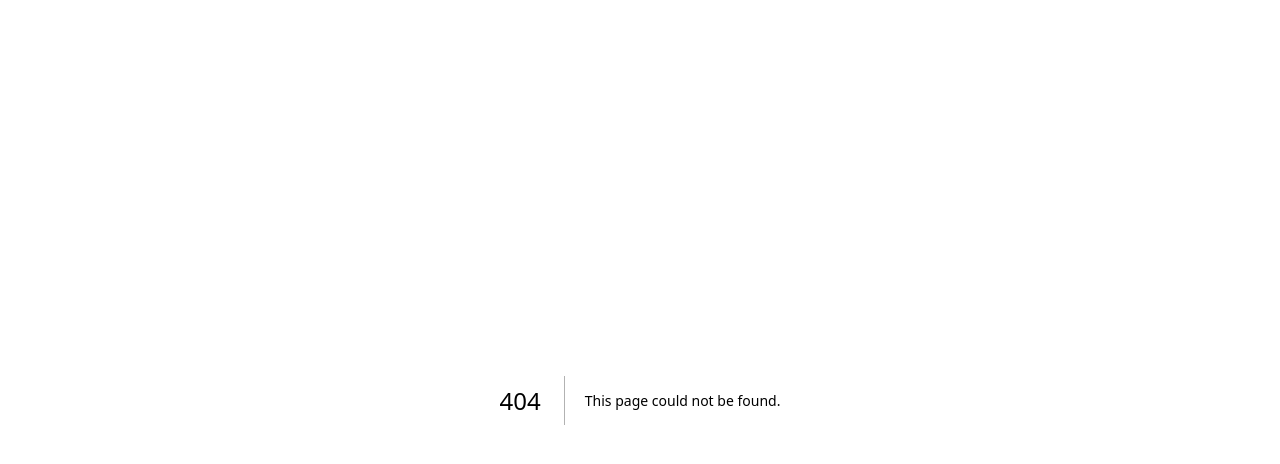
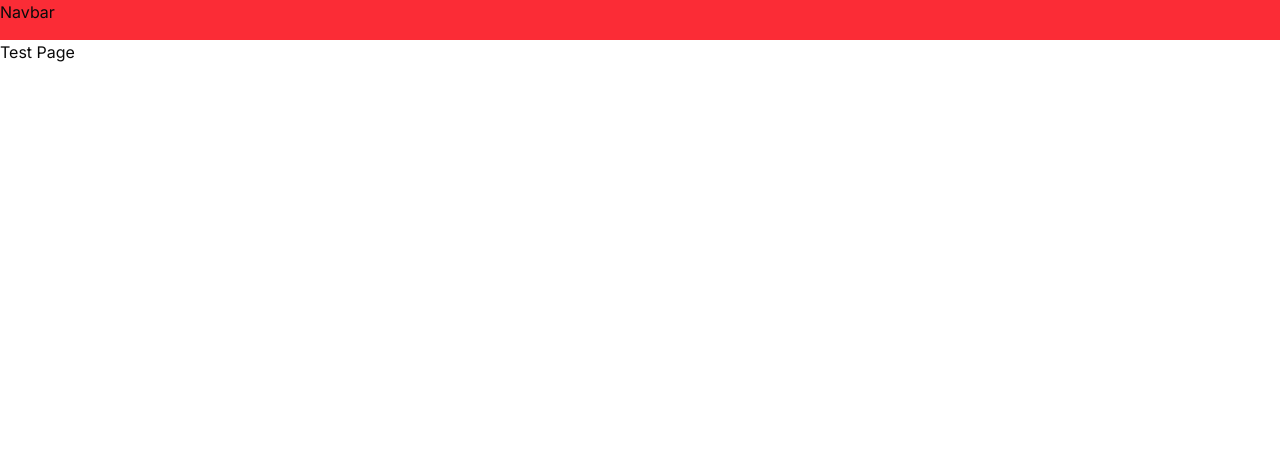
Before and after one commit to cignoBianco/task_manager_front, a Next.js app: page /sign-in/test in a window 1280 px wide. Before the commit this address had no page. Shown: the top 464 px of the page. Built offline with nearby package versions, Linux system fonts and the light colour scheme.

Commit message:
try layout

```diff
--- /dev/null
+++ b/app/sign-in/layout.tsx
@@ -0,0 +1,16 @@
+interface SignInLayoutProps {
+    children: React.ReactNode;
+}
+
+const SignInLayout = ({ children }: SignInLayoutProps) => {
+    return (
+        <div className="flex flex-col">
+            <nav className="bg-red-500 h-10">
+                <p>Navbar</p>
+            </nav>
+            {children}
+        </div>
+    );
+}
+
+export default SignInLayout;
--- /dev/null
+++ b/app/sign-in/test/page.tsx
@@ -0,0 +1,9 @@
+const TestPage = () => {
+    return (
+        <div>
+            Test Page
+        </div>
+    );
+}
+
+export default TestPage;
```
